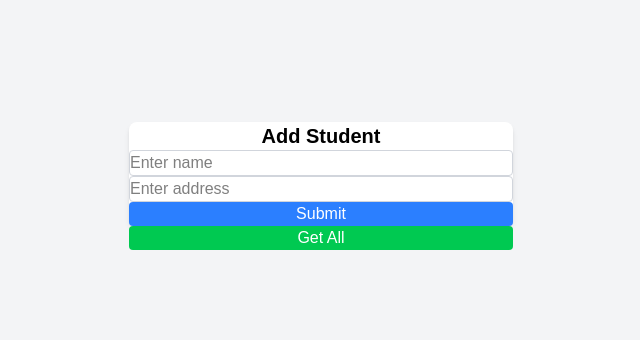
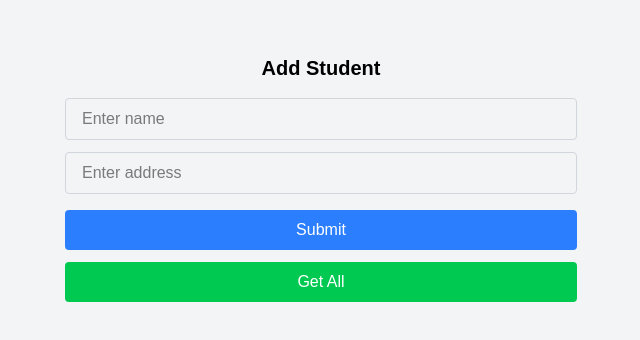
Before and after one commit to mr-chamika/TravelSri, a React (Vite) app in the folder frontend/web_frontend/: page / in a window 1280 px wide. Shown: the part 214-554 px from the top of the page, without its empty margins (319-959 px from the left). Built offline with nearby package versions, Linux system fonts and the light colour scheme.

Commit message:
update index.css

```diff
--- a/frontend/web_frontend/src/index.css
+++ b/frontend/web_frontend/src/index.css
@@ -4,7 +4,6 @@
 * {
 
   font-family: "Montserrat", sans-serif;
-  margin: 0;
-  padding: 0;
+
 
 }
--- a/frontend/web_frontend/src/pages/Login/Login.jsx
+++ b/frontend/web_frontend/src/pages/Login/Login.jsx
@@ -42,10 +42,10 @@ const Login = () => {
     };
 
     return (
-        <div className="flex flex-col justify-center items-center min-h-screen bg-gray-100 p-4 w-full">
+        <div className=" flex flex-col justify-center items-center h-screen bg-gray-100 w-full px-96">
             <form
                 onSubmit={handleSubmit}
-                className="bg-white p-6 rounded-lg shadow-md w-full max-w-sm mb-4"
+                className=" w-full flex flex-col"
             >
                 <h2 className="text-xl font-semibold mb-4 text-center">Add Student</h2>
                 <div className="mb-3">
@@ -70,14 +70,14 @@ const Login = () => {
                 </div>
                 <button
                     type="submit"
-                    className="w-full bg-blue-500 text-white py-2 rounded hover:bg-blue-600 transition"
+                    className=" bg-blue-500 text-white py-2 rounded hover:bg-blue-600 transition"
                 >
                     Submit
                 </button>
             </form>
 
             <button
-                className="bg-green-500 text-white px-4 py-2 rounded hover:bg-green-600 mb-4 w-96"
+                className="bg-green-500 text-white px-4 py-2 rounded hover:bg-green-600 mb-4 w-full mt-3"
                 onClick={getAll}
             >
                 Get All
```
